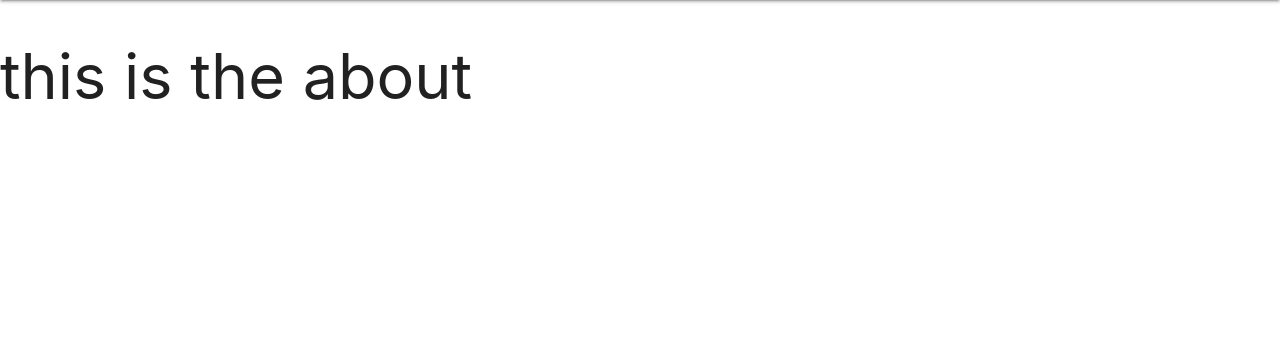
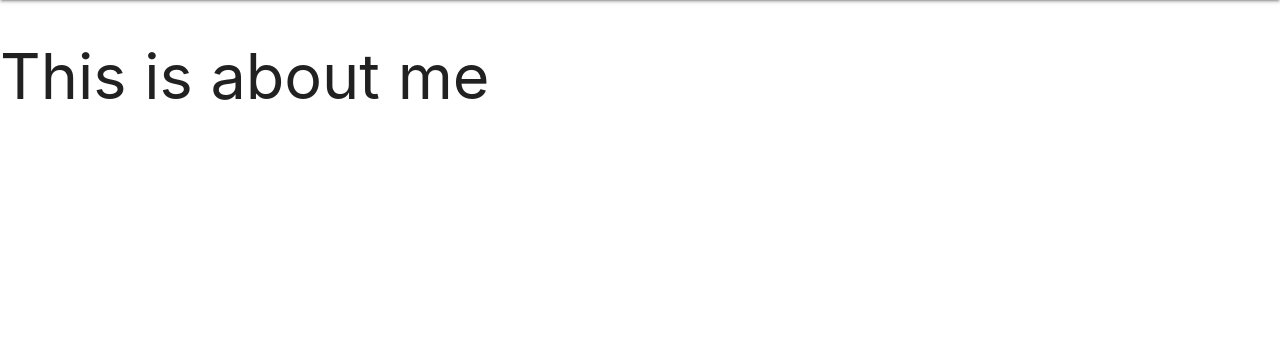
Before and after one commit to tatsuyax25/hw-tracker, a Django app: page /about/ in a window 1280 px wide. Shown: the part 64-420 px from the top of the page. Run offline with Django 3.2, Linux system fonts and the light colour scheme.

Commit message:
Change text

```diff
--- a/main_app/templates/about.html
+++ b/main_app/templates/about.html
@@ -50,7 +50,7 @@
             </ul>
         </nav>
 
-    <h1>this is the about</h1>
+    <h1>This is about me</h1>
     <main class="container">
         {% block content %}
         {% endblock %}
```
